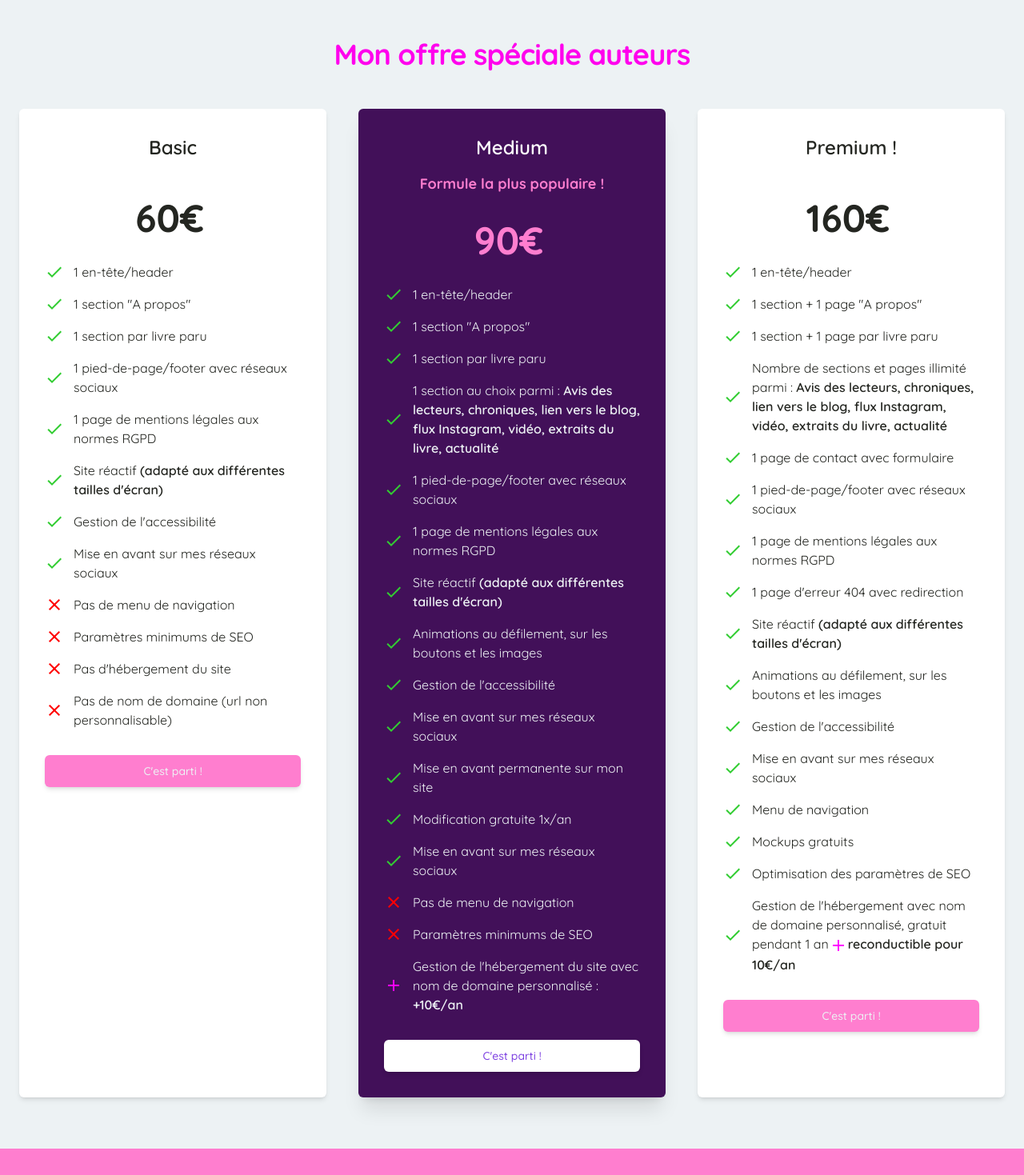
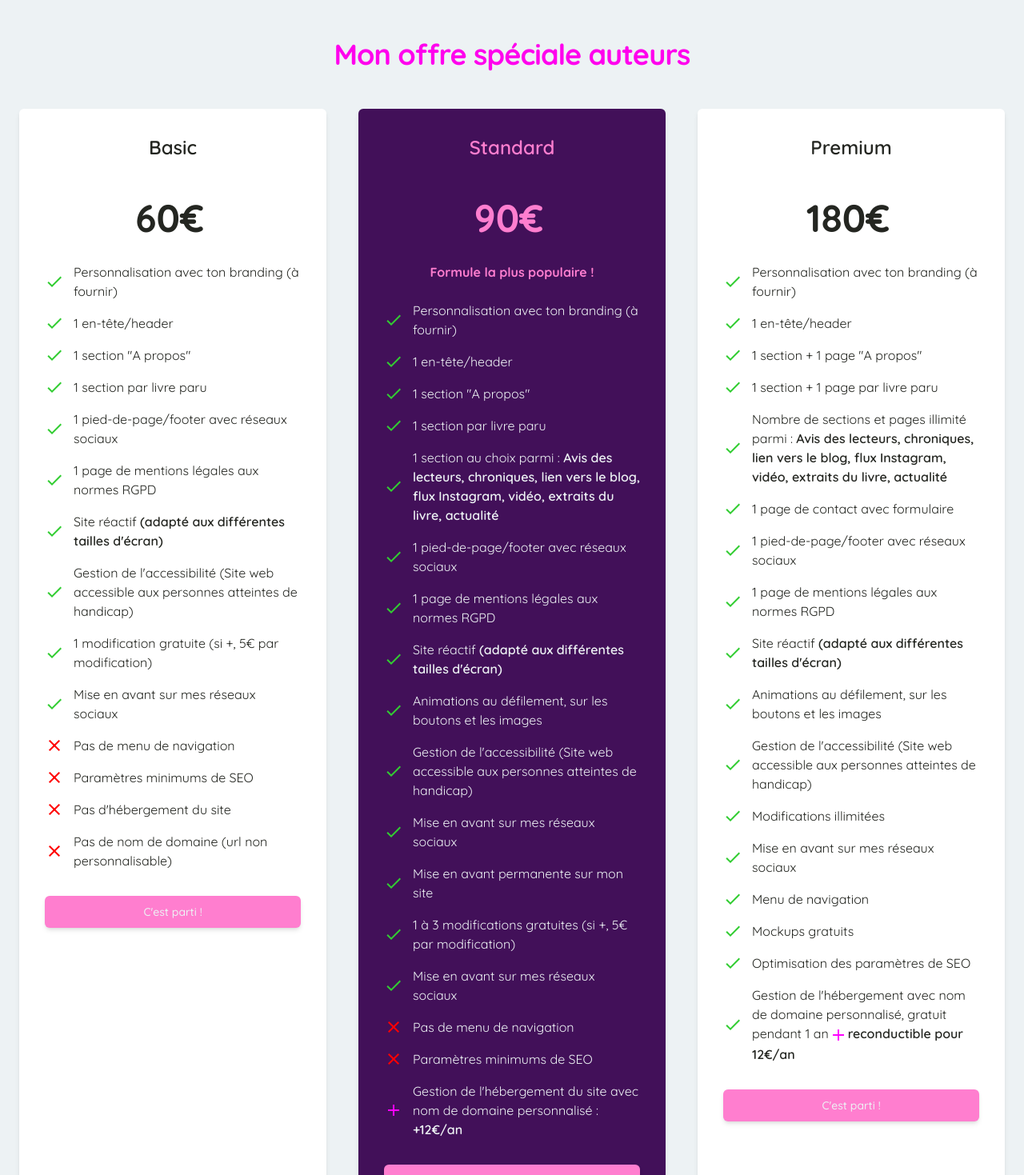
Before and after one commit to wendevweb/site-wendev, a React (Create React App) app: page /Offreauteurs in a window 1280 px wide. Shown: the part 580-2049 px from the top of the page at 80% size. Built offline with nearby package versions, Linux system fonts and the light colour scheme.

Commit message:
Update page offre auteurs and add Farah D. project

```diff
--- a/src/components/OffresAuteurs.jsx
+++ b/src/components/OffresAuteurs.jsx
@@ -4,6 +4,7 @@ import CheckIcon from "@mui/icons-material/Check";
 import AddIcon from "@mui/icons-material/Add";
 import AutoFixHighIcon from "@mui/icons-material/AutoFixHigh";
 import { Fade } from "react-awesome-reveal";
+import { Link } from "react-router-dom";
 import ButtonFonctionnement from "./ButtonFonctionnement";
 
 // Based on : https://flowbite.com/blocks/marketing/pricing/
@@ -14,8 +15,8 @@ const OffresAuteurs = () => {
       className="bg-white dark:bg-black font-quicksand"
       aria-label="Offre de services spécialisée pour les auteurs de livres"
     >
-      <div className="py-8 px-4 mx-auto max-w-screen-xl lg:py-16 lg:px-6">
-        <div className="mx-auto max-w-screen-md text-center mb-8 lg:mb-12">
+      <div className="py-8 px-4 lg:py-16 lg:px-6">
+        <div className="mx-auto max-w-screen-lg text-center mb-8 lg:mb-12">
           <h2 className="mb-4 text-4xl tracking-tight font-extrabold text-pinkDark dark:text-white">
             Mon offre spéciale auteurs
           </h2>
@@ -29,6 +30,10 @@ const OffresAuteurs = () => {
                 <span className="mr-2 text-5xl font-extrabold">60€</span>
               </div>
               <ul className="mb-8 space-y-4 text-left">
+                <li className="flex items-center space-x-3">
+                  <CheckIcon style={{ color: "limegreen" }} />
+                  <span>Personnalisation avec ton branding (à fournir)</span>
+                </li>
                 <li className="flex items-center space-x-3">
                   <CheckIcon style={{ color: "limegreen" }} />
                   <span>1 en-tête/header</span>
@@ -60,7 +65,14 @@ const OffresAuteurs = () => {
                 </li>
                 <li className="flex items-center space-x-3">
                   <CheckIcon style={{ color: "limegreen" }} />
-                  <span>Gestion de l'accessibilité</span>
+                  <span>
+                    Gestion de l'accessibilité (Site web accessible aux
+                    personnes atteintes de handicap)
+                  </span>
+                </li>
+                <li className="flex items-center space-x-3">
+                  <CheckIcon style={{ color: "limegreen" }} />
+                  <span>1 modification gratuite (si +, 5€ par modification)</span>
                 </li>
                 <li className="flex items-center space-x-3">
                   <CheckIcon style={{ color: "limegreen" }} />
@@ -84,26 +96,24 @@ const OffresAuteurs = () => {
                   <span>Pas de nom de domaine (url non personnalisable)</span>
                 </li>
               </ul>
-              <a
-                href="#"
+              <Link to="/Contact"
                 className="text-white bg-pink hover:bg-pinkDark font-medium rounded-md shadow-md text-sm px-5 py-2.5 text-center dark:text-white"
               >
                 C'est parti !
-              </a>
+              </Link>
             </div>
             {/* OFFRE 2 */}
-            <div className="transition ease-in-out delay-150 hover:-translate-y-1 hover:scale-100 duration-300 overflow-hidden flex flex-col p-16  max-w-xl text-center text-white bg-purpleDark rounded-md shadow-md shadow-xl dark:border-black xl:p-8 dark:bg-black dark:text-white">
-              <h3 className="mb-4 text-2xl font-semibold text-real">Medium</h3>
-              <p className="text-pink sm:text-lg font-bold dark:text-white">
-                Formule la plus populaire !
-              </p>
-
+            <div className="bg-purpleDark text-white transition ease-in-out delay-150 hover:-translate-y-1 hover:scale-100 duration-300 overflow-hidden flex flex-col p-6 text-center rounded-md shadow-md dark:border-black xl:p-8 dark:bg-black dark:text-white">
+              <h3 className="mb-4 text-2xl text-pink font-semibold">Standard</h3>
               <div className="flex justify-center items-baseline my-8">
-                <span className="mr-2 text-5xl font-extrabold text-pink">
-                  90€
-                </span>
+                <span className="text-pink mr-2 text-5xl font-extrabold">90€</span>
               </div>
+              <p className="pb-6 text-pink font-bold">Formule la plus populaire !</p>
               <ul className="mb-8 space-y-4 text-left">
+                <li className="flex items-center space-x-3">
+                  <CheckIcon style={{ color: "limegreen" }} />
+                  <span>Personnalisation avec ton branding (à fournir)</span>
+                </li>
                 <li className="flex items-center space-x-3">
                   <CheckIcon style={{ color: "limegreen" }} />
                   <span>1 en-tête/header</span>
@@ -151,7 +161,10 @@ const OffresAuteurs = () => {
                 </li>
                 <li className="flex items-center space-x-3">
                   <CheckIcon style={{ color: "limegreen" }} />
-                  <span>Gestion de l'accessibilité</span>
+                  <span>
+                    Gestion de l'accessibilité (Site web accessible aux
+                    personnes atteintes de handicap)
+                  </span>
                 </li>
                 <li className="flex items-center space-x-3">
                   <CheckIcon style={{ color: "limegreen" }} />
@@ -163,7 +176,7 @@ const OffresAuteurs = () => {
                 </li>
                 <li className="flex items-center space-x-3">
                   <CheckIcon style={{ color: "limegreen" }} />
-                  <span>Modification gratuite 1x/an</span>
+                  <span>1 à 3 modifications gratuites (si +, 5€ par modification)</span>
                 </li>
                 <li className="flex items-center space-x-3">
                   <CheckIcon style={{ color: "limegreen" }} />
@@ -182,24 +195,27 @@ const OffresAuteurs = () => {
                   <span>
                     Gestion de l'hébergement du site avec nom de domaine
                     personnalisé :{" "}
-                    <span className="font-semibold">+10€/an</span>
+                    <span className="font-semibold">+12€/an</span>
                   </span>
                 </li>
               </ul>
-              <a
-                href="#"
-                className="text-purple bg-real hover:bg-white shadow-md rounded-md font-medium  text-sm px-5 py-2.5 text-center dark:text-white"
+              <Link to="/Contact"
+                className="text-white bg-pink hover:bg-pinkDark font-medium rounded-md shadow-md text-sm px-5 py-2.5 text-center dark:text-white"
               >
                 C'est parti !
-              </a>
+              </Link>
             </div>
             {/* OFFRE 3 */}
-            <div className="transition ease-in-out delay-150 hover:-translate-y-1 hover:scale-100 duration-300 overflow-hidden flex flex-col p-6 mx-auto max-w-lg text-center text-black bg-real rounded-md shadow-md shadow-md dark:border-black xl:p-8 dark:bg-black dark:text-white">
-              <h3 className="mb-4 text-2xl font-semibold">Premium !</h3>
+            <div className="transition ease-in-out delay-150 hover:-translate-y-1 hover:scale-100 duration-300 overflow-hidden flex flex-col p-6 text-center text-black bg-real rounded-md shadow-md dark:border-black xl:p-8 dark:bg-black dark:text-white">
+              <h3 className="mb-4 text-2xl font-semibold">Premium</h3>
               <div className="flex justify-center items-baseline my-8">
-                <span className="mr-2 text-5xl font-extrabold">160€</span>
+                <span className="mr-2 text-5xl font-extrabold">180€</span>
               </div>
               <ul className="mb-8 space-y-4 text-left">
+                <li className="flex items-center space-x-3">
+                  <CheckIcon style={{ color: "limegreen" }} />
+                  <span>Personnalisation avec ton branding (à fournir)</span>
+                </li>
                 <li className="flex items-center space-x-3">
                   <CheckIcon style={{ color: "limegreen" }} />
                   <span>1 en-tête/header</span>
@@ -236,10 +252,6 @@ const OffresAuteurs = () => {
                 </li>
                 <li className="flex items-center space-x-3">
                   <CheckIcon style={{ color: "limegreen" }} />
-                  <span>1 page d'erreur 404 avec redirection</span>
-                </li>
-                <li className="flex items-center space-x-3">
-                  <CheckIcon style={{ color: "limegreen" }} />
                   <span>
                     Site réactif{" "}
                     <span className="font-semibold">
@@ -255,7 +267,14 @@ const OffresAuteurs = () => {
                 </li>
                 <li className="flex items-center space-x-3">
                   <CheckIcon style={{ color: "limegreen" }} />
-                  <span>Gestion de l'accessibilité</span>
+                  <span>
+                    Gestion de l'accessibilité (Site web accessible aux
+                    personnes atteintes de handicap)
+                  </span>
+                </li>
+                <li className="flex items-center space-x-3">
+                  <CheckIcon style={{ color: "limegreen" }} />
+                  <span>Modifications illimitées</span>
                 </li>
                 <li className="flex items-center space-x-3">
                   <CheckIcon style={{ color: "limegreen" }} />
@@ -280,17 +299,16 @@ const OffresAuteurs = () => {
                     gratuit pendant 1 an
                     <AddIcon style={{ color: "magenta" }} />
                     <span className="font-semibold">
-                      reconductible pour 10€/an
+                      reconductible pour 12€/an
                     </span>
                   </span>
                 </li>
               </ul>
-              <a
-                href="#"
+              <Link to="/Contact"
                 className="text-white bg-pink hover:bg-pinkDark font-medium rounded-md shadow-md text-sm px-5 py-2.5 text-center dark:text-white"
               >
                 C'est parti !
-              </a>
+              </Link>
             </div>
           </div>
         </Fade>
--- a/src/pages/PageOffreAuteurs.jsx
+++ b/src/pages/PageOffreAuteurs.jsx
@@ -194,6 +194,26 @@ const PageOffreAuteurs = () => {
             Offre premium
           </h4>
           <div className="lg:flex flex-row p-4 items-center ">
+            {/* FARAH D. */}
+            <div className="lg:flex flex-col p-4 items-center ">
+              <img
+                src="https://www.hebergeur-image.com/upload/88.174.47.6-64634645daedb.png"
+                alt="Site internet de Farah D, auteure, qui a choisi l'offre Premium"
+                aria-label="Site internet de Farah D, auteure, qui a choisi l'offre Premium"
+                className="rounded-md w-96"
+              />
+              <a
+                href="https://www.farahdauteure.com"
+                alt="Site internet de Farah D, auteure, qui a choisi l'offre Premium"
+                aria-label="Site internet de Farah D, auteure, qui a choisi l'offre Premium"
+                rel="noreferrer"
+                target="_blank"
+              >
+                <button className="w-56 border border-pinkDark bg-real font-bold rounded-md shadow-md mt-2 p-2 hover:bg-pinkDark hover:text-white">
+                  Voir le site !
+                </button>
+              </a>
+            </div>
             {/* LUCY MENARD */}
             <div className="lg:flex flex-col p-4 items-center ">
               <img
@@ -258,8 +278,8 @@ const PageOffreAuteurs = () => {
         </section>
       </Fade>
       <Fade>
-      <div className="grid grid-cols-1 place-items-center h-32 bg-pink">
-      <button className="place-self-center  border border-pink bg-real font-bold rounded-md shadow-md mt-2 p-2 hover:bg-pinkDark hover:text-white">
+        <div className="grid grid-cols-1 place-items-center h-32 bg-pink">
+          <button className="place-self-center  border border-pink bg-real font-bold rounded-md shadow-md mt-2 p-2 hover:bg-pinkDark hover:text-white">
             Prendre rendez-vous !
           </button>
         </div>
```
